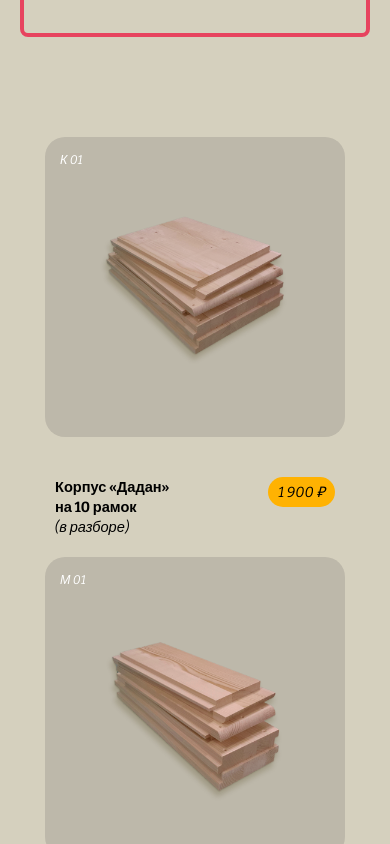
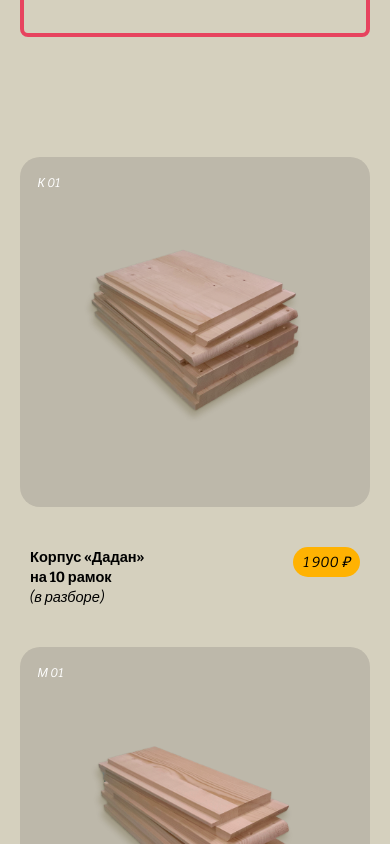
Before and after one commit to zonterone/stepanenko-bees, a React (Create React App) app: page / in a window 390 px wide. Shown: the part 2400-3244 px from the top of the page. Built offline with nearby package versions, Linux system fonts and the light colour scheme; no server answers.

Commit message:
fix products layout

```diff
--- a/src/components/Products/parts/ProductItem/styles.module.css
+++ b/src/components/Products/parts/ProductItem/styles.module.css
@@ -115,3 +115,12 @@
   font-style: italic;
   line-height: 20px;
 }
+
+
+@media screen and (max-width: 520px) {
+  .container {
+    min-width: 100%;
+    max-width: unset;
+    padding: 20px 0;
+  }
+}
```
